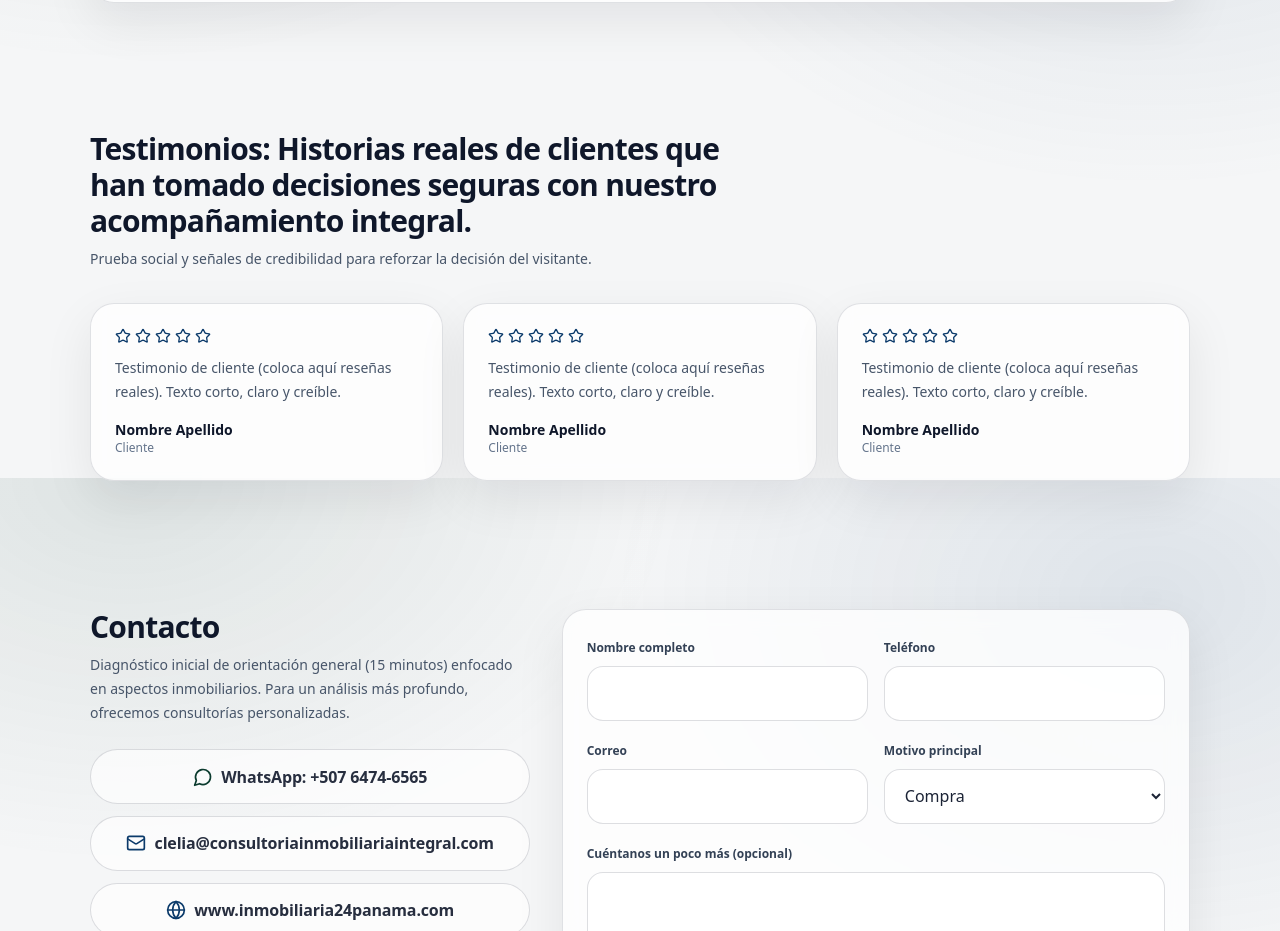
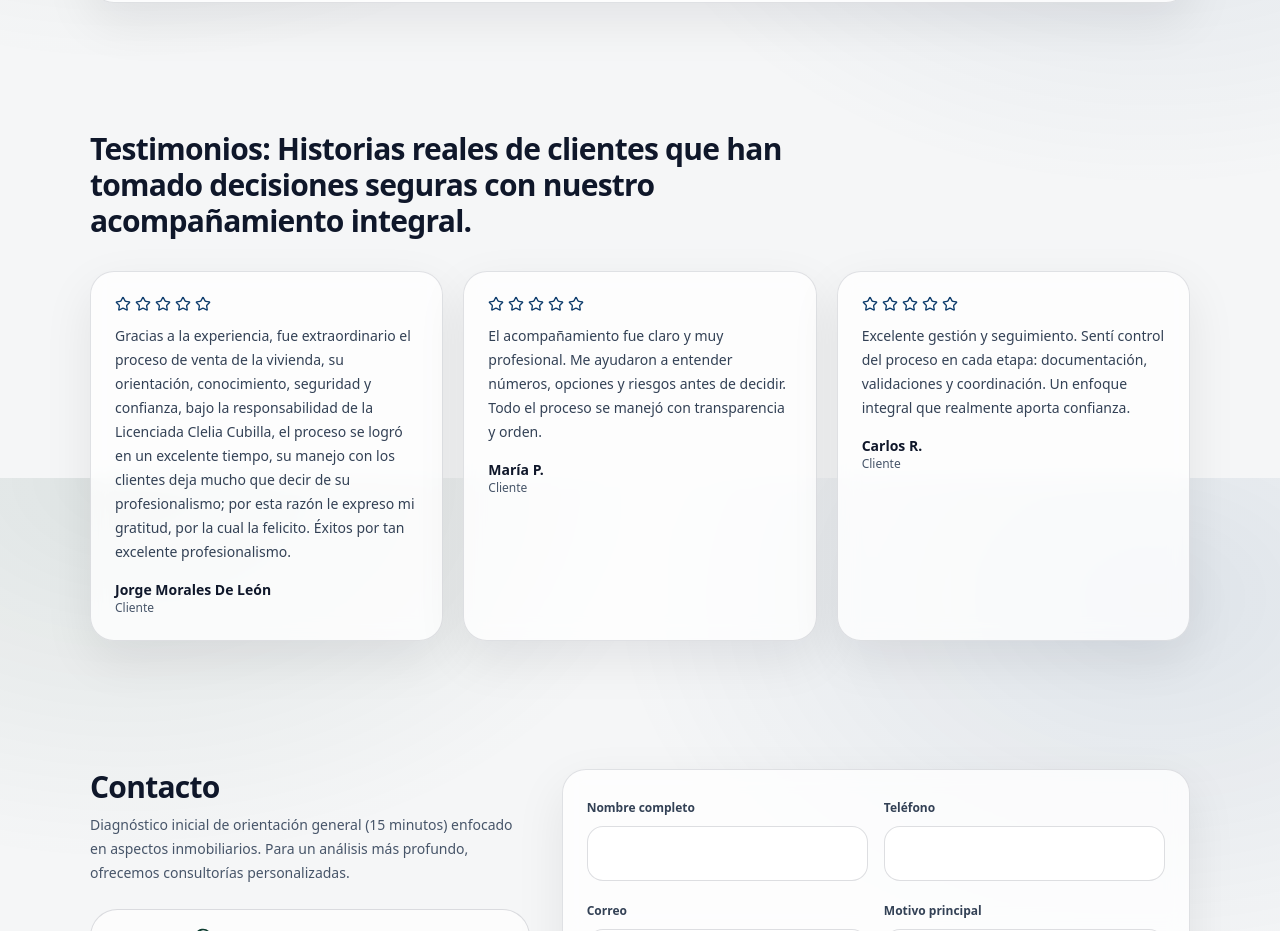
Before and after one commit to lulabtechnology/Consultor-a-Inmobiliaria-Integral, a Next.js app: page / in a window 1280 px wide. Shown: the part 2722-3653 px from the top of the page. Built offline with nearby package versions, Linux system fonts and the light colour scheme.

Commit message:
Update Trust.tsx

```diff
--- a/components/Trust.tsx
+++ b/components/Trust.tsx
@@ -1,37 +1,40 @@
 import { Star } from "lucide-react";
 
+type Testimonial = {
+  name: string;
+  role?: string;
+  text: string;
+  // OPCIÓN: si luego quieres foto por testimonio
+  // avatar?: string; // ej: "/images/testimonials/jorge.jpg"
+};
+
 export default function Trust({ t }: { t: any }) {
+  const items: Testimonial[] = t.trust?.items ?? [];
+
   return (
     <section id="confianza" className="py-14 sm:py-16">
       <div className="container-pad">
-        <div className="max-w-2xl">
+        <div className="max-w-3xl">
           <h2 className="text-3xl font-extrabold tracking-tight text-slate-900">
-            {t.trust?.title ?? "Confianza"}
+            {t.trust?.title ?? "Testimonios"}
           </h2>
-          <p className="mt-2 text-sm leading-6 text-slate-600">
-            {t.trust?.subtitle ??
-              "Prueba social y señales de credibilidad para reforzar la decisión del visitante."}
-          </p>
         </div>
 
         <div className="mt-8 grid gap-5 md:grid-cols-3">
-          {[1, 2, 3].map((i) => (
+          {items.map((x, i) => (
             <div key={i} className="card p-6">
               <div className="flex items-center gap-1">
                 {[1, 2, 3, 4, 5].map((s) => (
                   <Star key={s} className="h-4 w-4 text-[color:var(--brand2)]" />
                 ))}
               </div>
-              <div className="mt-3 text-sm leading-6 text-slate-600">
-                {t.trust?.sampleText ??
-                  "Testimonio de cliente (coloca aquí reseñas reales). Texto corto, claro y creíble."}
+
+              <div className="mt-3 text-sm leading-6 text-slate-700">
+                {x.text}
               </div>
-              <div className="mt-4 text-sm font-semibold text-slate-900">
-                {t.trust?.sampleName ?? "Nombre Apellido"}
-              </div>
-              <div className="text-xs text-slate-500">
-                {t.trust?.sampleRole ?? "Cliente"}
-              </div>
+
+              <div className="mt-4 text-sm font-semibold text-slate-900">{x.name}</div>
+              {x.role && <div className="text-xs text-slate-600">{x.role}</div>}
             </div>
           ))}
         </div>
```
